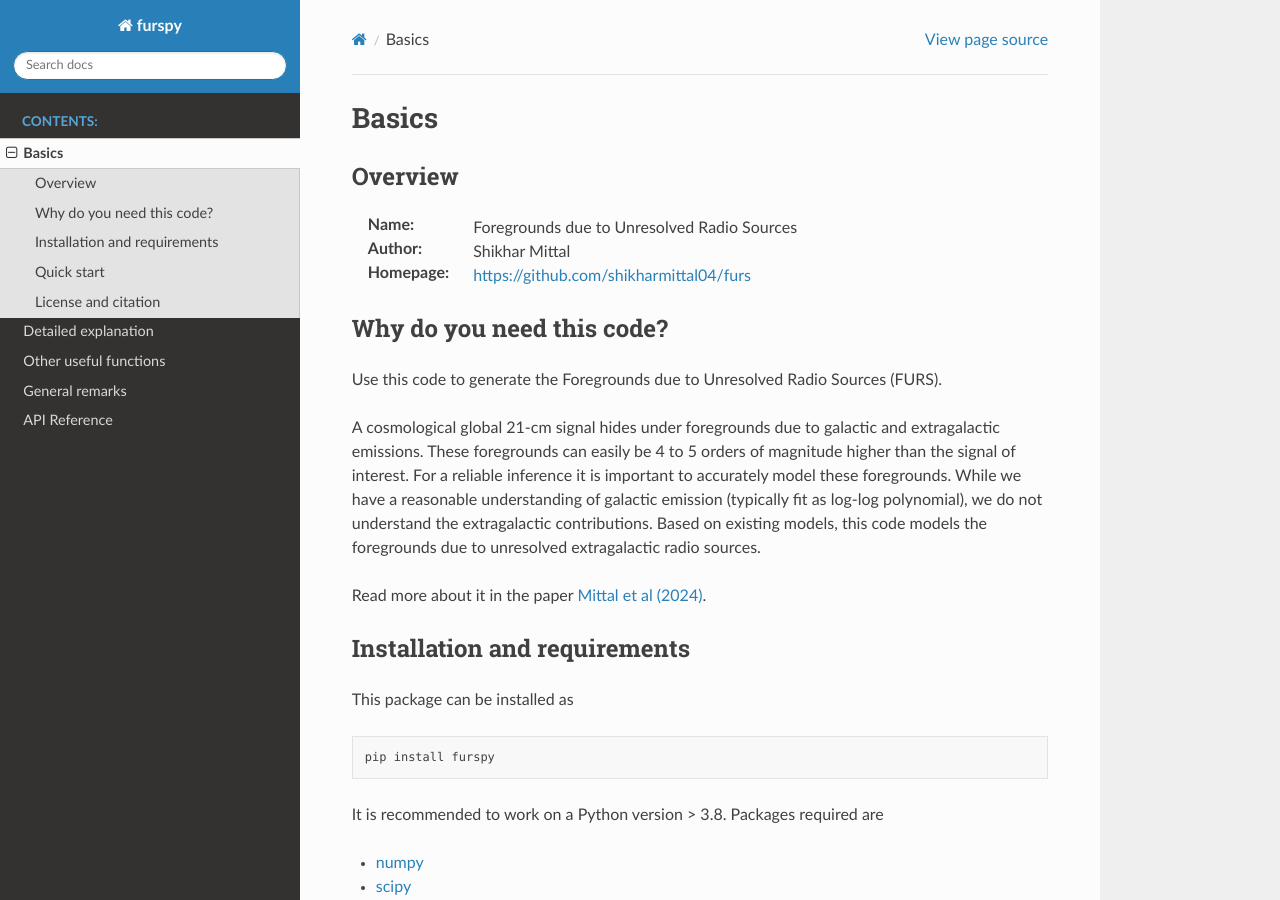
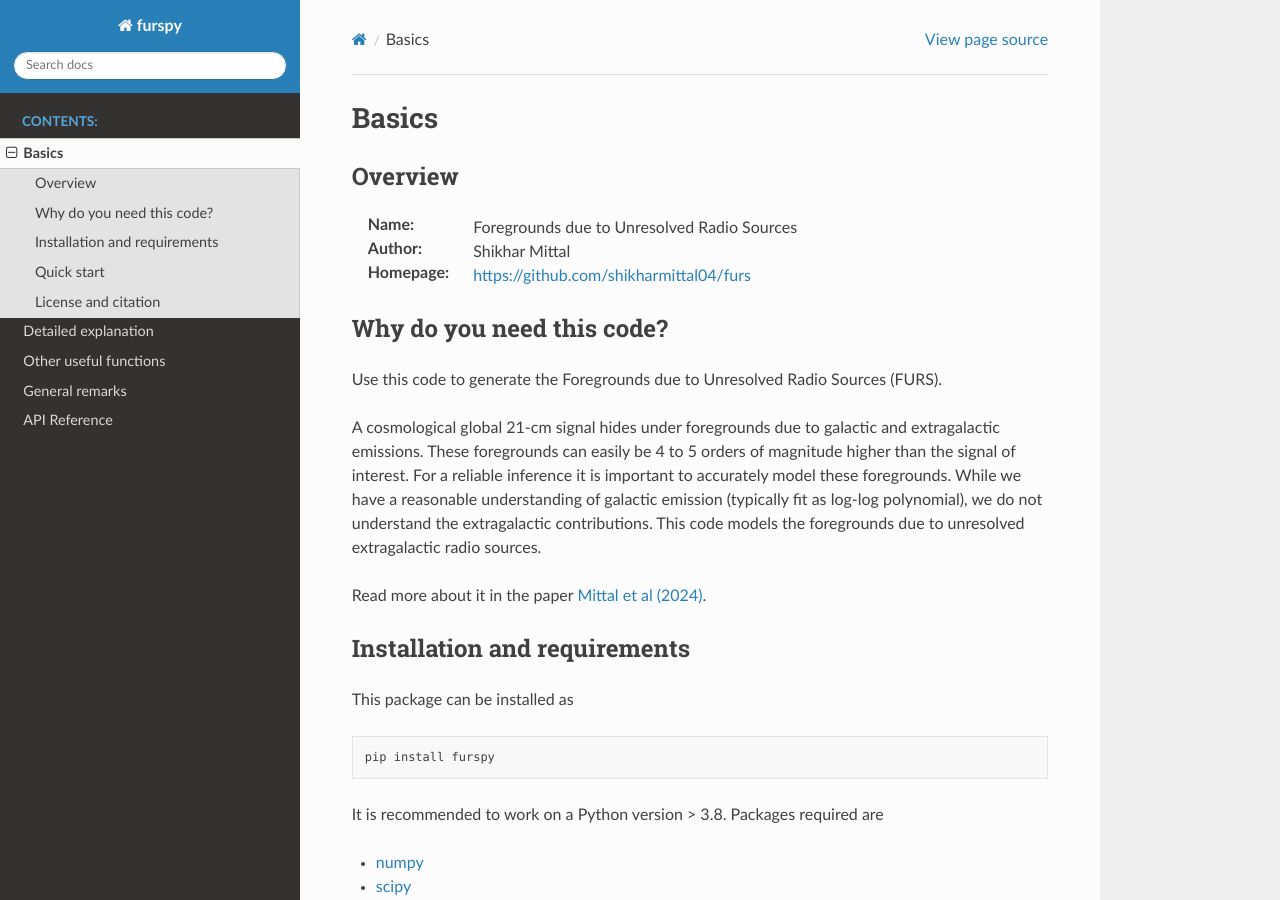
Before and after one commit to shikharmittal04/epspy, a Sphinx documentation site: the page built from docs/basics.rst, in a window 1280 px wide and 900 px high. Built offline with Sphinx 7.4.7 and the Read the Docs theme 2.0.0, drawn with Linux system fonts in a browser that asks for light colours.

Commit message:
more updates

```diff
--- a/docs/basics.rst
+++ b/docs/basics.rst
@@ -13,7 +13,7 @@
 
 Use this code to generate the Foregrounds due to Unresolved Radio Sources (FURS).
 
-A cosmological global 21-cm signal hides under foregrounds due to galactic and extragalactic emissions. These foregrounds can easily be 4 to 5 orders of magnitude higher than the signal of interest. For a reliable inference it is important to accurately model these foregrounds. While we have a reasonable understanding of galactic emission (typically fit as log-log polynomial), we do not understand the extragalactic contributions. Based on existing models, this code models the foregrounds due to unresolved extragalactic radio sources.
+A cosmological global 21-cm signal hides under foregrounds due to galactic and extragalactic emissions. These foregrounds can easily be 4 to 5 orders of magnitude higher than the signal of interest. For a reliable inference it is important to accurately model these foregrounds. While we have a reasonable understanding of galactic emission (typically fit as log-log polynomial), we do not understand the extragalactic contributions. This code models the foregrounds due to unresolved extragalactic radio sources.
 
 Read more about it in the paper `Mittal et al (2024) <https://arxiv.org/abs/2311.03447>`_.
 
@@ -69,22 +69,15 @@
 
     python eg_script.py
 
-Running the code will generate several files. The terminal messages will
-guide you to these output files. The most important of all files of your
-interest will be ``Tb_nu_map.npy``. However, you may never have to deal
-with them yourself. To visualise your outputs use the function
-:func:`visual`. See :ref:`api` for the available features for :func:`visual`.
+Running the code will generate several files. The terminal messages will guide you to these output files. The most important of all files of your interest will be ``Tb_nu_map.npy``. However, you may never have to deal with them yourself. To visualise your outputs use the function :func:`visual`. See :ref:`api` for the available features for :func:`visual`.
 
-The default values have been chosen such that the above script can be
-run on a PC. Since modern PCs have at least 4 cores, for a better
-performance one could also run the code as
+The default values have been chosen such that the above script can be run on a PC. Since modern PCs have at least 4 cores, for a better performance one could also run the code as
 
 .. code:: bash
 
     mpirun -np 4 python eg_script.py
 
-However, in general and for more realistic flux density ranges and high
-resolution maps, it is recommended to run the code on HPCs.
+However, in general and for more realistic flux density ranges and high resolution maps, it is recommended to run the code on HPCs.
 
 License and citation
 --------------------
--- a/docs/index.rst
+++ b/docs/index.rst
@@ -1,5 +1,5 @@
-Welcome to the documentation of furspy!
-=======================================
+Welcome to the documentation of ``furspy``!
+===========================================
 
 .. toctree::
    :maxdepth: 2
--- a/docs/otherfuncs.rst
+++ b/docs/otherfuncs.rst
@@ -1,5 +1,5 @@
-Other functions
----------------
+Other useful functions
+----------------------
 
 The main functionality of the package was already discussed in previous sections. Here we will learn about 5 additional useful methods of the class :class:`furs.furs`. These are
 
```
Also changed, not shown: 16 other files.
